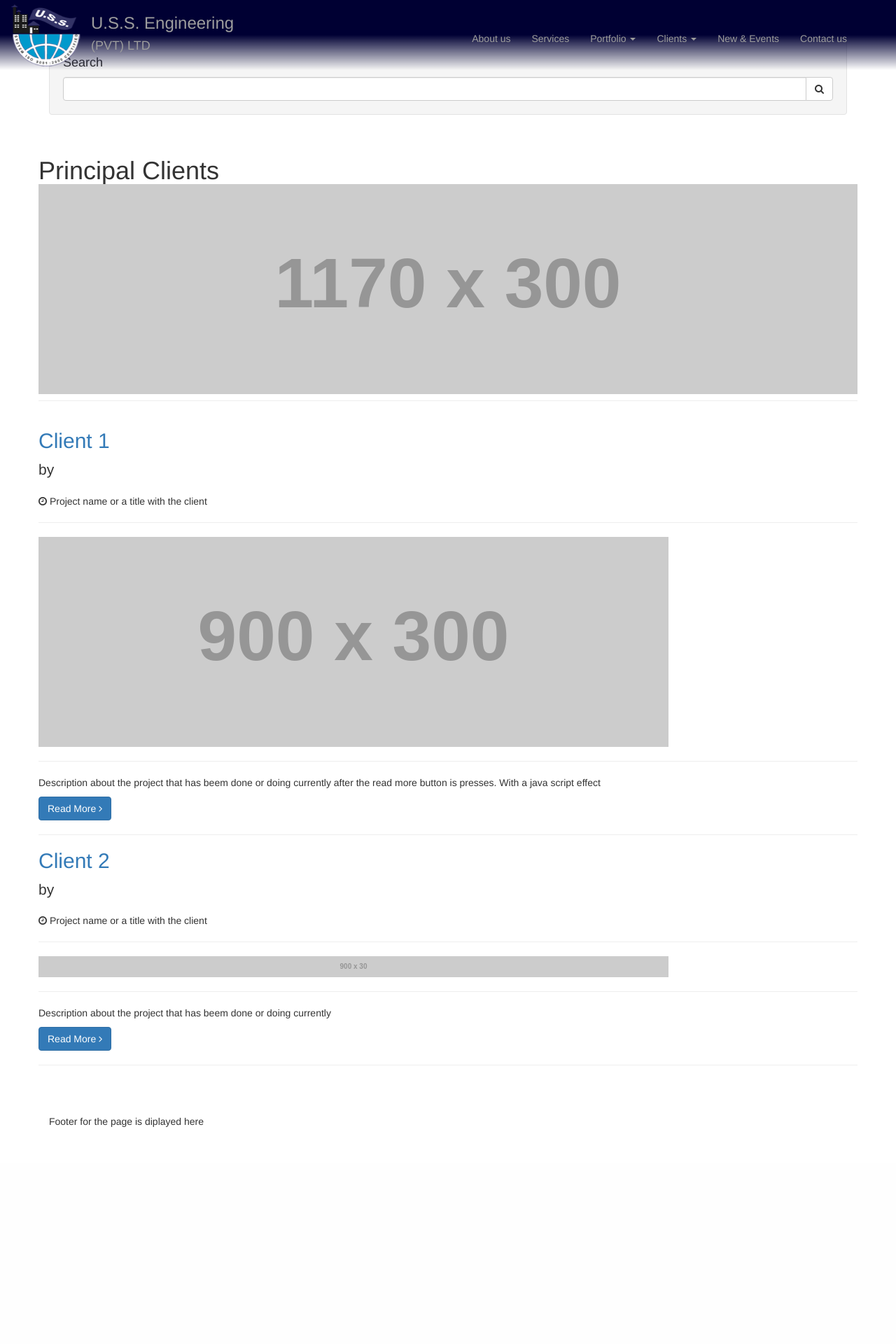
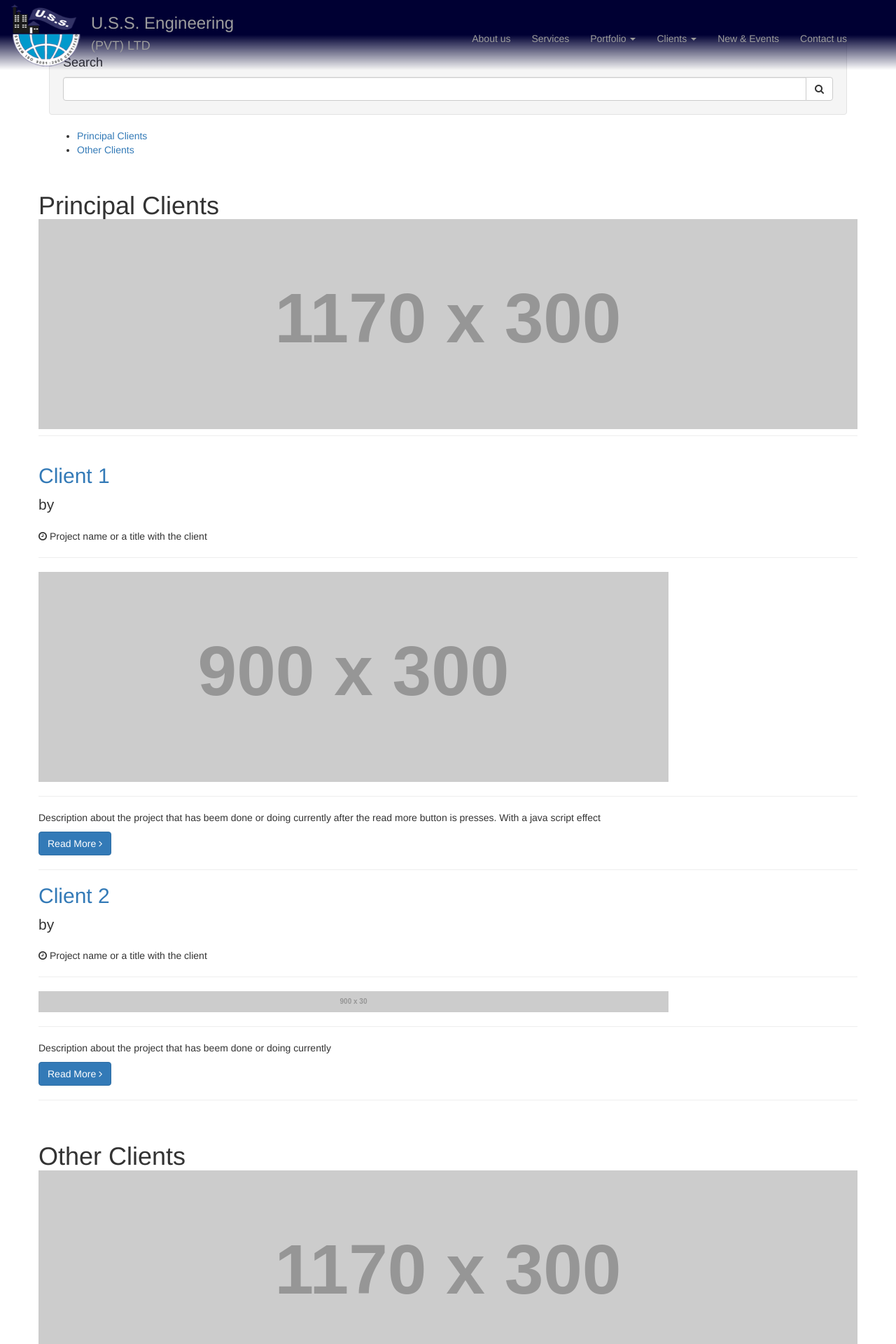
Before and after one commit to RTR-ITF/usse-web, a PHP site: page /principal-clients.php in a window 1280 px wide. Shown: the top 1920 px of the page at 70% size. Before the commit the page ends 1610 px from the top, so only its background shows below. Run offline with PHP 8.4, Linux system fonts and the light colour scheme; grey boxes labelled with a size stand in for pictures from a placeholder-image service; some libraries are stand-ins or nearby versions.

Commit message:
Clients Pages is updated

```diff
--- a/news-events.php
+++ b/news-events.php
@@ -13,7 +13,7 @@
         <br>
         <br>
         <h1>  The recently published Projects</h1>
-        <h1>  Current bigh projects</h1>
+        <h1>  Current big projects</h1>
         <h1>  Related news are captured and described here</h1>
 
 
--- a/principal-clients.php
+++ b/principal-clients.php
@@ -19,6 +19,36 @@
                     </div>
                     <!-- /.input-group -->
                 </div>
+        <div id ="Content">
+            <ul>
+                <li>
+                    <a  role="button" data-toggle="collapse" href="#collapsePClients" aria-expanded="false" aria-controls="collapseExample">
+                      Principal Clients
+                    </a>
+                     <ul class ="collapse" id="collapsePClients">
+                        <li>
+                            <a href="#PClient1"> Client 1</a>
+                        </li>
+                        <li>
+                            <a href="#PClient2"> Client 2</a>
+                        </li>
+                </ul>
+                </li>
+                <li>
+                    <a  role="button" data-toggle="collapse" href="#collapseOClients" aria-expanded="false" aria-controls="collapseExample">
+                      Other Clients
+                    </a>
+                     <ul class ="collapse" id="collapseOClients">
+                        <li>
+                            <a href="#OClient1"> Client 1</a>
+                        </li>
+                        <li>
+                            <a href="#OClient2"> Client 2</a>
+                        </li>
+                </ul>
+                </li>
+            </ul>
+        </div>
         <div class="row">
                 <h1 class="page-header"> Principal Clients
                                     <img class="img-responsive img-hover" src="http://placehold.it/1170x300" alt="">
@@ -34,7 +64,79 @@
 
                 <!-- First Blog Post -->
                 <h2>
-                    <a href="#">Client 1</a>
+                    <a href="#" id="PClient1">Client 1</a>
+                </h2>
+                <p class="lead">
+                    by <a href="index.php"></a>
+                </p>
+                <p><i class="fa fa-clock-o"></i> Project name or a title with the client</p>
+                <hr>
+                <a href="blog-post.html">
+                    <img class="img-responsive img-hover" src="http://placehold.it/900x300" alt="">
+                </a>
+                <hr>
+                <p> Description about the project that has beem done or doing currently after the read more button is presses. With a java script effect</p>
+                <a class="btn btn-primary" href="#">Read More <i class="fa fa-angle-right"></i></a>
+
+                <hr>
+
+                <!-- Second Blog Post -->
+
+
+                <!-- Third Blog Post -->
+                <h2>
+                    <a href="#" id="PClient2">Client 2</a>
+                </h2>
+                <p class="lead">
+                    by <a href="index.php"></a>
+                </p>
+                <p><i class="fa fa-clock-o"></i> Project name or a title with the client</p>
+                <hr>
+                <a href="blog-post.html">
+                    <img class="img-responsive img-hover" src="http://placehold.it/900x30" alt="">
+                </a>
+                <hr>
+                <p> Description about the project that has beem done or doing currently</p>
+                <a class="btn btn-primary" href="#">Read More <i class="fa fa-angle-right"></i></a>
+
+                <hr>
+
+
+            <div class="container">
+
+
+        <div class="row" id = "OtherClients">
+                <h1 class="page-header"> Other Clients
+                                    <img class="img-responsive img-hover" src="http://placehold.it/1170x300" alt="">
+
+<!--                     <small>Subheading</small>
+ -->                </h1>
+        </div>
+        <!-- /.row -->
+
+        <div class="row">
+
+            <!-- Blog Entries Column -->
+
+                <!-- First Blog Post -->
+                <h2>
+                    <a href="#" id="OClient1">Client 1</a>
+                </h2>
+                <p class="lead">
+                    by <a href="index.php"></a>
+                </p>
+                <p><i class="fa fa-clock-o"></i> Project name or a title with the client</p>
+                <hr>
+                <a href="blog-post.html">
+                    <img class="img-responsive img-hover" src="http://placehold.it/900x300" alt="">
+                </a>
+                <hr>
+                <p> Description about the project that has beem done or doing currently after the read more button is presses. With a java script effect</p>
+                <a class="btn btn-primary" href="#">Read More <i class="fa fa-angle-right"></i></a>
+
+                <hr>
+                <h2>
+                    <a href="#" id="OClient2">Client 2</a>
                 </h2>
                 <p class="lead">
                     by <a href="index.php"></a>
@@ -72,18 +174,9 @@
                 <hr>
 
 
-            <!-- Blog Sidebar Widgets Column -->
-            <div class="col-md-4">
-
-                <!-- Blog Search Well -->
-
-
-                <!-- Blog Categories Well -->
-
-        <!-- Footer -->
+    <?php include "includes/footer.php" ?>
 
 
 </body>
-    <?php include "includes/footer.php" ?>
 
 </html>
```
